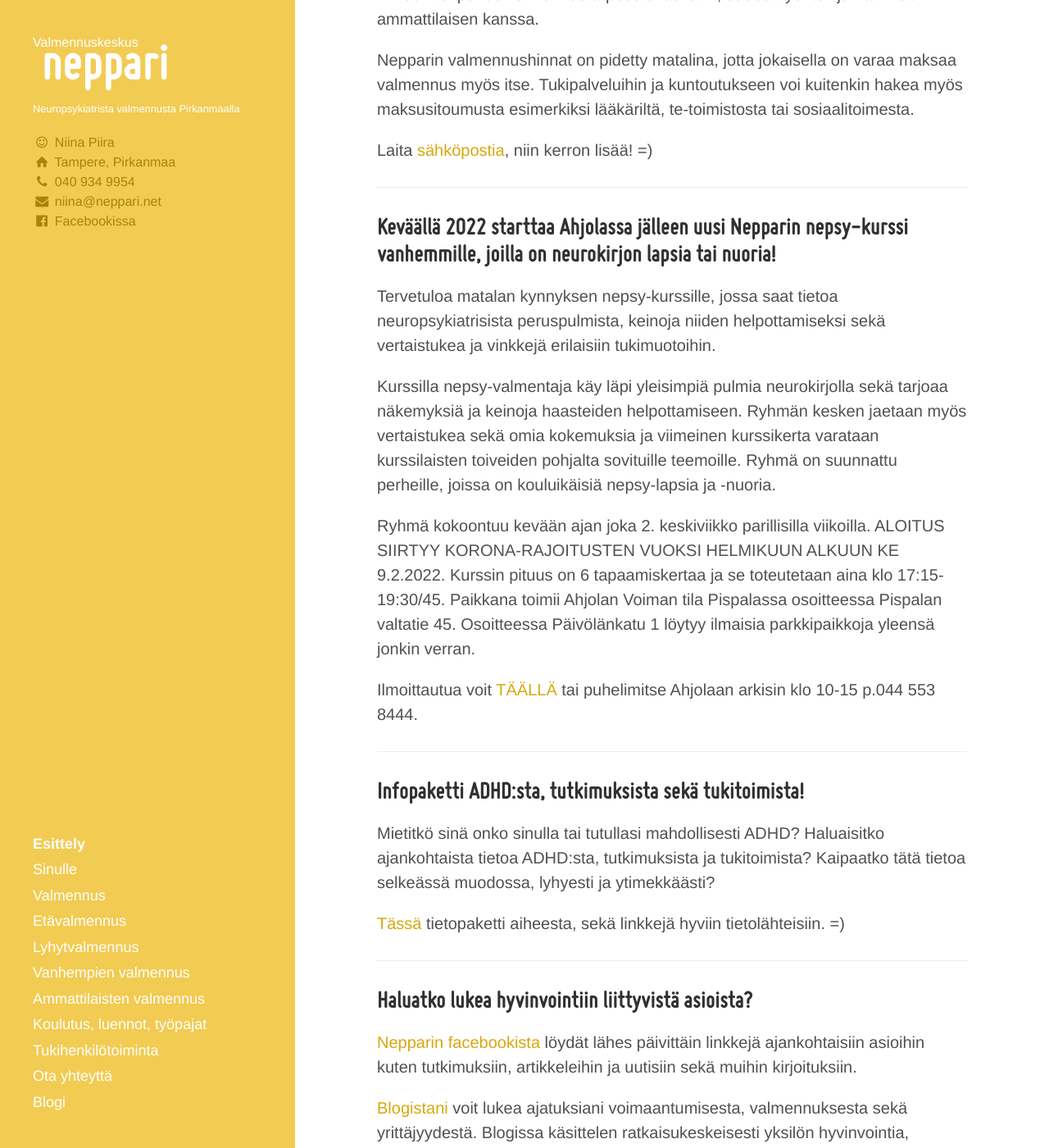
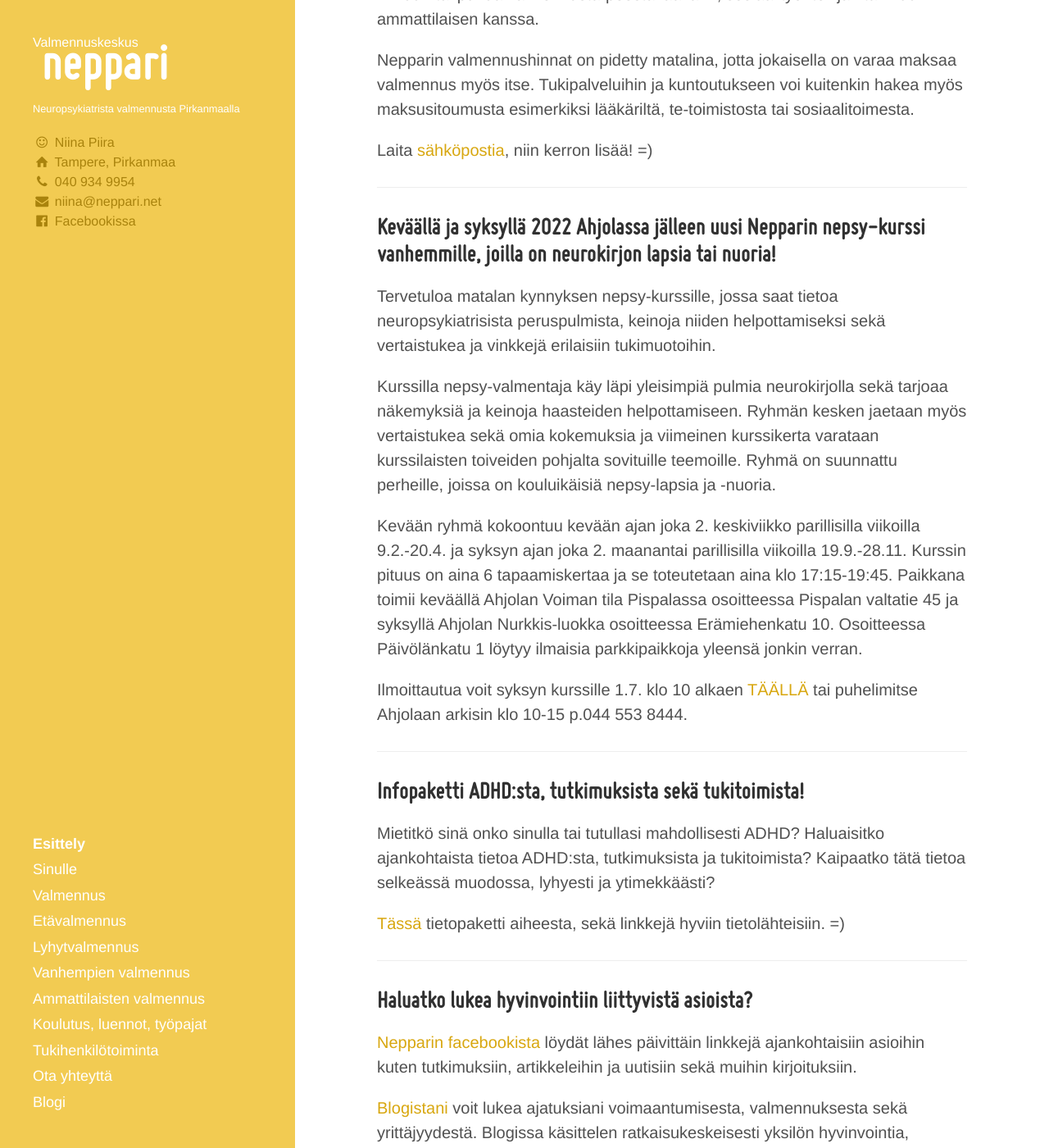
Before and after one commit to niinapiira/neppari.net, a Jekyll site: the page built from index.md, in a window 1280 px wide and 1400 px high, scrolled down 689 px. Shown: the whole window at 82% size. Built offline with Jekyll 4.4.1, drawn with Linux system fonts in a browser that asks for light colours.

Commit message:
Update index.md

```diff
--- a/index.md
+++ b/index.md
@@ -36,15 +36,15 @@ Laita [sähköpostia](/ota-yhteytta), niin kerron lisää! =)
 
 ___
 
-##  Keväällä 2022 starttaa Ahjolassa jälleen uusi Nepparin nepsy-kurssi vanhemmille, joilla on neurokirjon lapsia tai nuoria!
+##  Keväällä ja syksyllä 2022 Ahjolassa jälleen uusi Nepparin nepsy-kurssi vanhemmille, joilla on neurokirjon lapsia tai nuoria!
 
 Tervetuloa matalan kynnyksen nepsy-kurssille, jossa saat tietoa neuropsykiatrisista peruspulmista, keinoja niiden helpottamiseksi sekä vertaistukea ja vinkkejä erilaisiin tukimuotoihin.
 
 Kurssilla nepsy-valmentaja käy läpi yleisimpiä pulmia neurokirjolla sekä tarjoaa näkemyksiä ja keinoja haasteiden helpottamiseen. Ryhmän kesken jaetaan myös vertaistukea sekä omia kokemuksia ja viimeinen kurssikerta varataan kurssilaisten toiveiden pohjalta sovituille teemoille. Ryhmä on suunnattu perheille, joissa on kouluikäisiä nepsy-lapsia ja -nuoria.
 
-Ryhmä kokoontuu kevään ajan joka 2. keskiviikko parillisilla viikoilla. ALOITUS SIIRTYY KORONA-RAJOITUSTEN VUOKSI HELMIKUUN ALKUUN KE 9.2.2022. Kurssin pituus on 6 tapaamiskertaa ja se toteutetaan aina klo 17:15-19:30/45. Paikkana toimii Ahjolan Voiman tila Pispalassa osoitteessa Pispalan valtatie 45. Osoitteessa Päivölänkatu 1 löytyy ilmaisia parkkipaikkoja yleensä jonkin verran.
+Kevään ryhmä kokoontuu kevään ajan joka 2. keskiviikko parillisilla viikoilla 9.2.-20.4. ja syksyn ajan joka 2. maanantai parillisilla viikoilla 19.9.-28.11. Kurssin pituus on aina 6 tapaamiskertaa ja se toteutetaan aina klo 17:15-19:45. Paikkana toimii keväällä Ahjolan Voiman tila Pispalassa osoitteessa Pispalan valtatie 45 ja syksyllä Ahjolan Nurkkis-luokka osoitteessa Erämiehenkatu 10. Osoitteessa Päivölänkatu 1 löytyy ilmaisia parkkipaikkoja yleensä jonkin verran.
 
-Ilmoittautua voit [TÄÄLLÄ](https://opistopalvelut.fi/ahjola/course.php?l=fi&t=25916) tai puhelimitse Ahjolaan arkisin klo 10-15 p.044 553 8444.
+Ilmoittautua voit syksyn kurssille 1.7. klo 10 alkaen [TÄÄLLÄ](https://opistopalvelut.fi/ahjola/course.php?l=fi&t=25916) tai puhelimitse Ahjolaan arkisin klo 10-15 p.044 553 8444.
 
 ___
 
```
